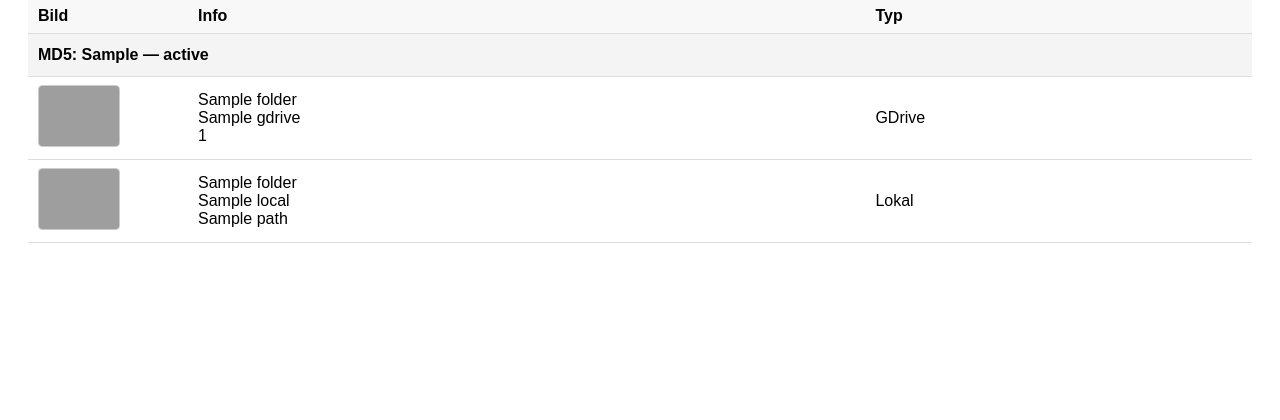
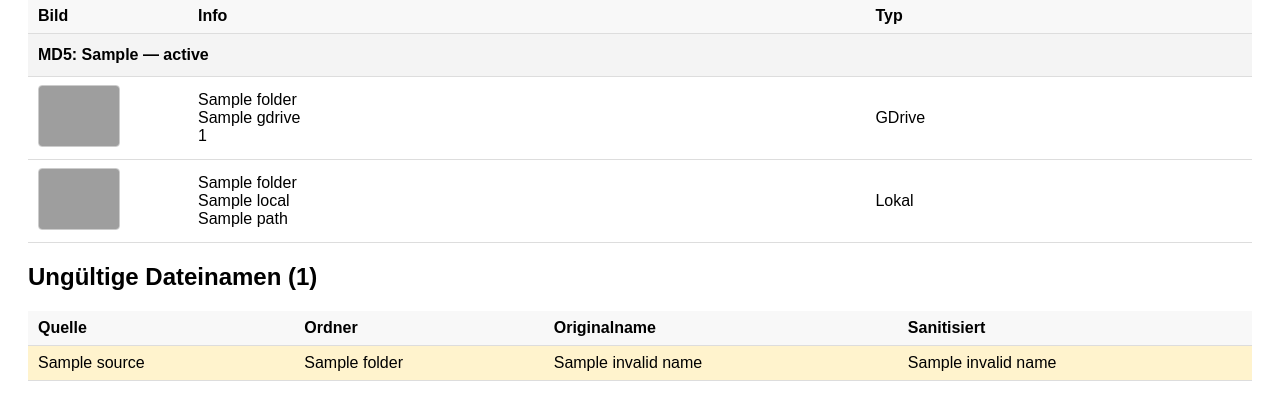
Before and after one commit to gertehrenberg/gallery, a FastAPI app: template app/templates/diff_gdrive_local.j2 in a window 1280 px wide. Shown: the part 229-649 px from the top of the page. Run offline with FastAPI, Linux system fonts and the light colour scheme; the template is opened without the code that fills it: most values are stand-ins (such as "Sample title", 1, 10 or a date in 2020); parts of the project's set-up code (start-up, migrations or seed data) failed here and were passed over; grey boxes are pictures that could not be loaded.

Commit message:
Diff nach md5 ... Progress nicht optimal aber gross klein schreibung!

```diff
--- a/app/routes/diff_gdrive_local.py
+++ b/app/routes/diff_gdrive_local.py
@@ -7,8 +7,8 @@ from fastapi import APIRouter, Request
 from fastapi.responses import HTMLResponse, RedirectResponse, JSONResponse
 from fastapi.templating import Jinja2Templates
 from .cleanup_local import local_list_folder, compute_md5_file
-from ..config import Settings
-from ..config_gdrive import folder_id_by_name
+from ..config import Settings, UserType
+from ..config_gdrive import folder_id_by_name, sanitize_filename
 from ..routes.auth import load_drive_service
 from ..utils.logger_config import setup_logger
 
@@ -61,7 +61,11 @@ EXECUTOR = ThreadPoolExecutor(max_workers=8)
 
 # GLOBAL INDEX
 global SCAN_CACHE
-SCAN_CACHE = {"categories": [], "invalid_md5": []}
+SCAN_CACHE = {
+    "categories": [],
+    "invalid_md5": [],
+    "invalid_names": []      # <--- NEU
+}
 GLOBAL_MD5_INDEX = {}  # md5 -> {"local": [...], "gdrive": [...]}
 
 
@@ -123,13 +127,27 @@ async def find_case_duplicates(folder_name: str, idx: int, total: int):
 
         folder_id = (f.get("parents") or ["?"])[0]
 
+        clean = sanitize_filename(f["name"])              # <--- NEU
+        invalid_name = (clean != f["name"])               # <--- NEU
+
         GLOBAL_MD5_INDEX.setdefault(md5, {"local": [], "gdrive": []})
         GLOBAL_MD5_INDEX[md5]["gdrive"].append({
             "folder": folder_name,
             "folder_id": folder_id,
             "name": f["name"],
             "id": f["id"],
+            "sanitized_name": clean,                     # <--- NEU
+            "is_invalid_name": invalid_name              # <--- NEU
         })
+
+        if invalid_name:                                  # <--- NEU
+            SCAN_CACHE["invalid_names"].append({
+                "source": "gdrive",
+                "folder": folder_name,
+                "orig_name": f["name"],
+                "clean_name": clean,
+                "id": f["id"]
+            })
 
     g_insert_after = sum(len(v.get("gdrive", [])) for v in GLOBAL_MD5_INDEX.values())
     logger.info(f"📥 GDRIVE Insert: vorher={g_insert_before}, nachher={g_insert_after}")
@@ -145,12 +163,26 @@ async def find_case_duplicates(folder_name: str, idx: int, total: int):
             continue
         md5 = await loop.run_in_executor(EXECUTOR, compute_md5_file, lf["path"])
 
+        clean = sanitize_filename(lf["name"])             # <--- NEU
+        invalid_name = (clean != lf["name"])              # <--- NEU
+
         GLOBAL_MD5_INDEX.setdefault(md5, {"local": [], "gdrive": []})
         GLOBAL_MD5_INDEX[md5]["local"].append({
             "folder": folder_name,
             "path": lf["path"],
             "name": lf["name"],
+            "sanitized_name": clean,                     # <--- NEU
+            "is_invalid_name": invalid_name              # <--- NEU
         })
+
+        if invalid_name:                                  # <--- NEU
+            SCAN_CACHE["invalid_names"].append({
+                "source": "local",
+                "folder": folder_name,
+                "orig_name": lf["name"],
+                "clean_name": clean,
+                "path": lf["path"]
+            })
 
     l_insert_after = sum(len(v.get("local", [])) for v in GLOBAL_MD5_INDEX.values())
     logger.info(f"📥 LOCAL Insert: vorher={l_insert_before}, nachher={l_insert_after}")
@@ -164,6 +196,14 @@ async def run_full_scan():
     reset_progress()
     GLOBAL_MD5_INDEX = {}
 
+    # <--- wichtig: invalid_names zurücksetzen
+    SCAN_CACHE = {
+        "categories": [],
+        "invalid_md5": [],
+        "invalid_names": []     # <--- NEU
+    }
+
+    Settings._user_type = UserType.ADMIN
     categories = [c["key"] for c in Settings.kategorien() if c["key"] != "real"]
     total = len(categories)
 
@@ -191,7 +231,9 @@ async def run_full_scan():
     logger.info(f"❗ Ungueltige MD5 Eintraege: {len(invalid_md5)}")
     logger.info(f"📊 Gesamtindex: {len(GLOBAL_MD5_INDEX)} MD5-Hashes")
 
-    SCAN_CACHE = {"categories": out, "invalid_md5": invalid_md5}
+    SCAN_CACHE["categories"] = out
+    SCAN_CACHE["invalid_md5"] = invalid_md5
+
     await set_progress("Fertig", 100, "Fertig", 100)
     logger.info("🟢 Globaler MD5-Scan abgeschlossen")
 
@@ -205,6 +247,7 @@ async def diff_gdrive_local(request: Request):
             "request": request,
             "categories": SCAN_CACHE.get("categories", []),
             "invalid_md5": SCAN_CACHE.get("invalid_md5", []),
+            "invalid_names": SCAN_CACHE.get("invalid_names", []),   # <--- NEU
             "version": VERSION,
         },
     )
--- a/app/templates/diff_gdrive_local.j2
+++ b/app/templates/diff_gdrive_local.j2
@@ -129,14 +129,12 @@
         </thead>
         <tbody>
         {% for m in invalid_md5 %}
-            <!-- MD5 Header Row -->
             <tr style="background:#f4f4f4;">
                 <td colspan="3" style="font-weight:bold; padding-top:12px; padding-bottom:12px;">
                     MD5: {{ m.md5 }} — {{ m.status }}
                 </td>
             </tr>
 
-            <!-- GDrive Einträge -->
             {% for g in m.gdrive %}
                 <tr>
                     <td>
@@ -151,7 +149,6 @@
                 </tr>
             {% endfor %}
 
-            <!-- Lokale Einträge -->
             {% for l in m.local %}
                 <tr>
                     <td>
@@ -171,11 +168,37 @@
                     <td>Lokal</td>
                 </tr>
             {% endfor %}
-
         {% endfor %}
         </tbody>
     </table>
 {% endif %}
+
+<!-- ★★★★★ NEW BLOCK: UNGÜLTIGE DATEINAMEN ★★★★★ -->
+{% if invalid_names %}
+    <h2>Ungültige Dateinamen ({{ invalid_names|length }})</h2>
+
+    <table style="width:100%; border-collapse:collapse; margin-bottom:20px;">
+        <thead>
+        <tr>
+            <th>Quelle</th>
+            <th>Ordner</th>
+            <th>Originalname</th>
+            <th>Sanitisiert</th>
+        </tr>
+        </thead>
+        <tbody>
+        {% for n in invalid_names %}
+            <tr style="background:#fff3cd;">
+                <td>{{ n.source }}</td>
+                <td>{{ n.folder }}</td>
+                <td>{{ n.orig_name }}</td>
+                <td>{{ n.clean_name }}</td>
+            </tr>
+        {% endfor %}
+        </tbody>
+    </table>
+{% endif %}
+<!-- ★★★★★ END NEW BLOCK ★★★★★ -->
 
 <script>
     let progressTimer = null;
@@ -210,7 +233,6 @@
 <!-- Modal-Container -->
 <div id="meinModal"
      style="display:none; position:fixed; top:0; left:0; width:100%; height:100%; background-color:rgba(0,0,0,0.8); z-index:1000;">
-    <!-- statt: <span onclick="closeModal" ... -->
     <button class="close" onclick="closeModal()">×</button>
     <div id="panzoomContainer"
          style="width:100%; height:100%; display:flex; justify-content:center; align-items:center; position:relative; overflow:hidden;">
@@ -222,7 +244,6 @@
 </div>
 
 <script>
-
     function closeModal() {
         const modal = document.getElementById("meinModal");
         const img = document.getElementById("zoomImage");
```
Lines whose indentation alone changed are shown as unchanged.
